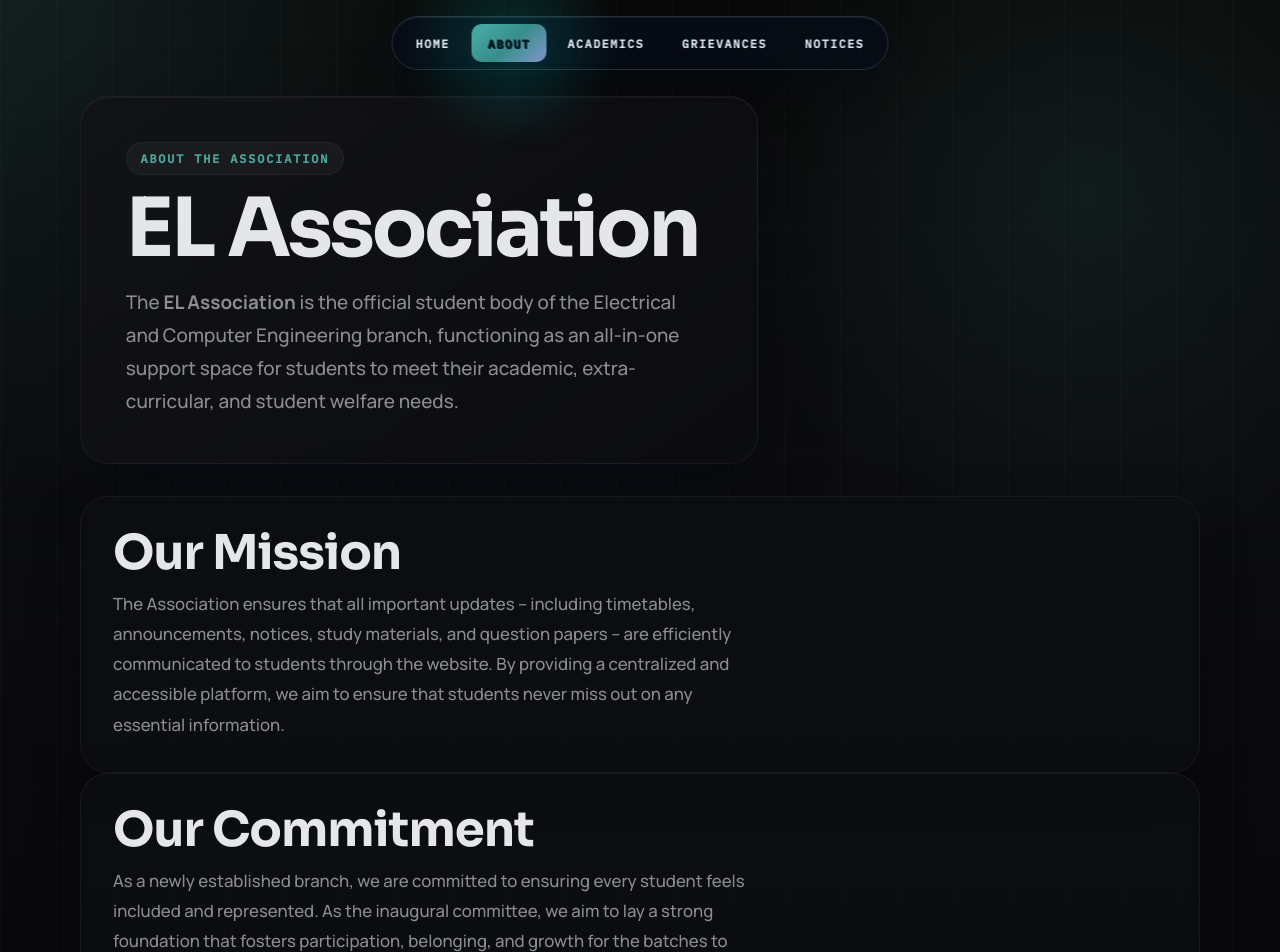
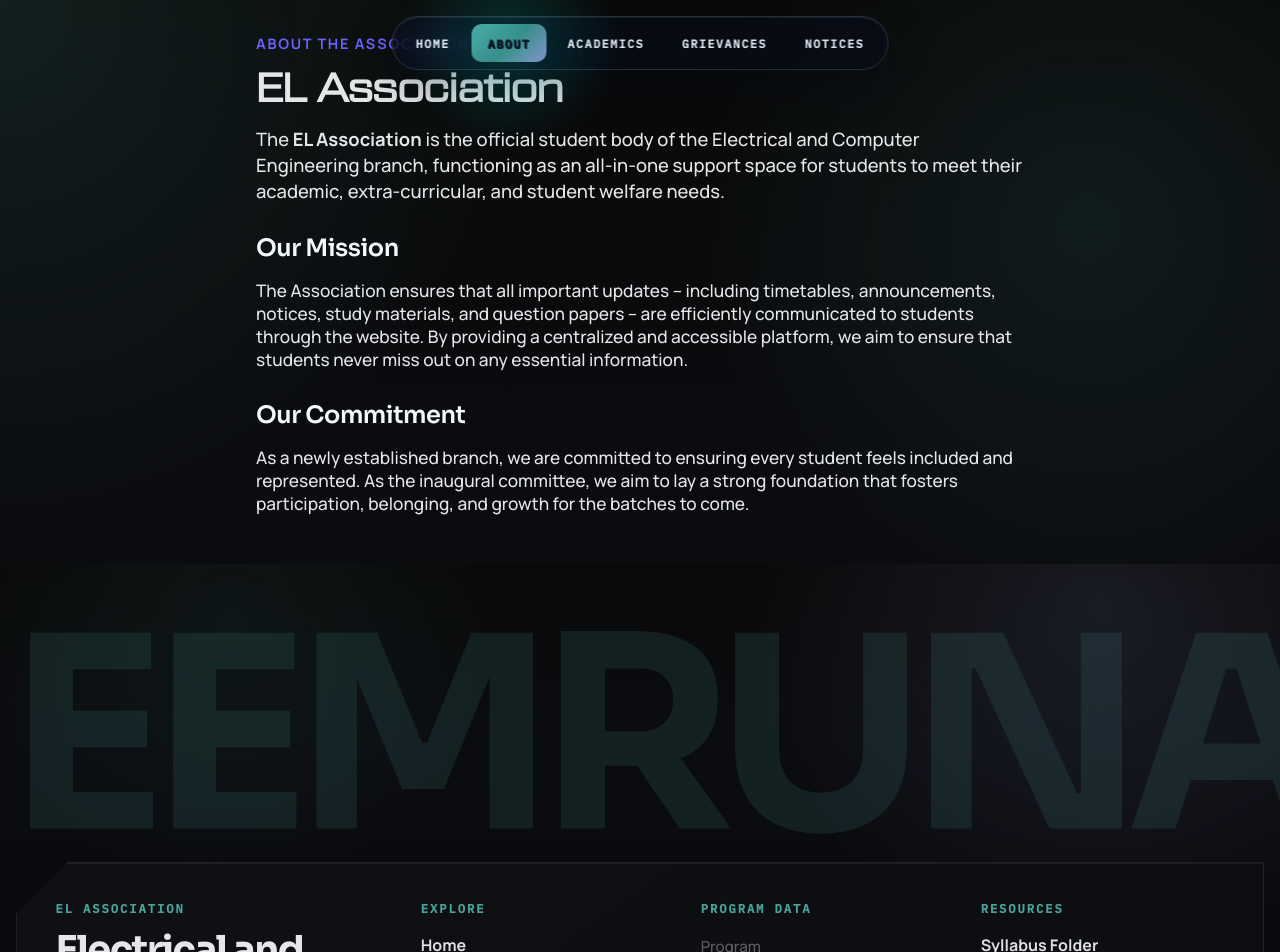
Before and after one commit to rohankishore/elweb, a React (Vite) app: page /about in a window 1280 px wide. Shown: the top 952 px of the page. Built offline with nearby package versions, Linux system fonts and the light colour scheme.

Commit message:
remove the outer carded design

```diff
--- a/src/component/AboutPage.jsx
+++ b/src/component/AboutPage.jsx
@@ -3,31 +3,20 @@ import { Link } from "react-router-dom";
 
 export default function AboutPage() {
   return (
-    <main className="about-page-shell">
-      <section className="about-page-hero">
-        <div className="about-page-hero__copy">
-          <span className="about-page-hero__eyebrow">About the Association</span>
-          <h1 className="about-page-hero__title">EL Association</h1>
-          <p className="about-page-hero__subtitle">
+    <main style={{ maxWidth: 800, margin: "0 auto", padding: "2rem 1rem" }}>
+      <span style={{ color: "#6c63ff", fontWeight: 700, textTransform: "uppercase", letterSpacing: ".12em", fontSize: ".9rem" }}>About the Association</span>
+      <h1 style={{ fontSize: "2.5rem", margin: "1rem 0 .5rem", fontWeight: 700 }}>EL Association</h1>
+      <p style={{ fontSize: "1.15rem", marginBottom: "2rem" }}>
         The <strong>EL Association</strong> is the official student body of the Electrical and Computer Engineering branch, functioning as an all-in-one support space for students to meet their academic, extra-curricular, and student welfare needs.
       </p>
-        </div>
-      </section>
-
-      <section className="about-page-content">
-        <div className="about-page-content__intro">
-          <h2 className="about-page-content__title">Our Mission</h2>
-          <p className="about-page-content__text">
+      <h2 style={{ fontSize: "1.5rem", margin: "2rem 0 .5rem", fontWeight: 600 }}>Our Mission</h2>
+      <p style={{ fontSize: "1.08rem", marginBottom: "1.5rem" }}>
         The Association ensures that all important updates – including timetables, announcements, notices, study materials, and question papers – are efficiently communicated to students through the website. By providing a centralized and accessible platform, we aim to ensure that students never miss out on any essential information.
       </p>
-        </div>
-        <div className="about-page-content__intro">
-          <h2 className="about-page-content__title">Our Commitment</h2>
-          <p className="about-page-content__text">
+      <h2 style={{ fontSize: "1.5rem", margin: "2rem 0 .5rem", fontWeight: 600 }}>Our Commitment</h2>
+      <p style={{ fontSize: "1.08rem" }}>
         As a newly established branch, we are committed to ensuring every student feels included and represented. As the inaugural committee, we aim to lay a strong foundation that fosters participation, belonging, and growth for the batches to come.
       </p>
-        </div>
-      </section>
     </main>
   );
 }
```
Lines whose indentation alone changed are shown as unchanged.
